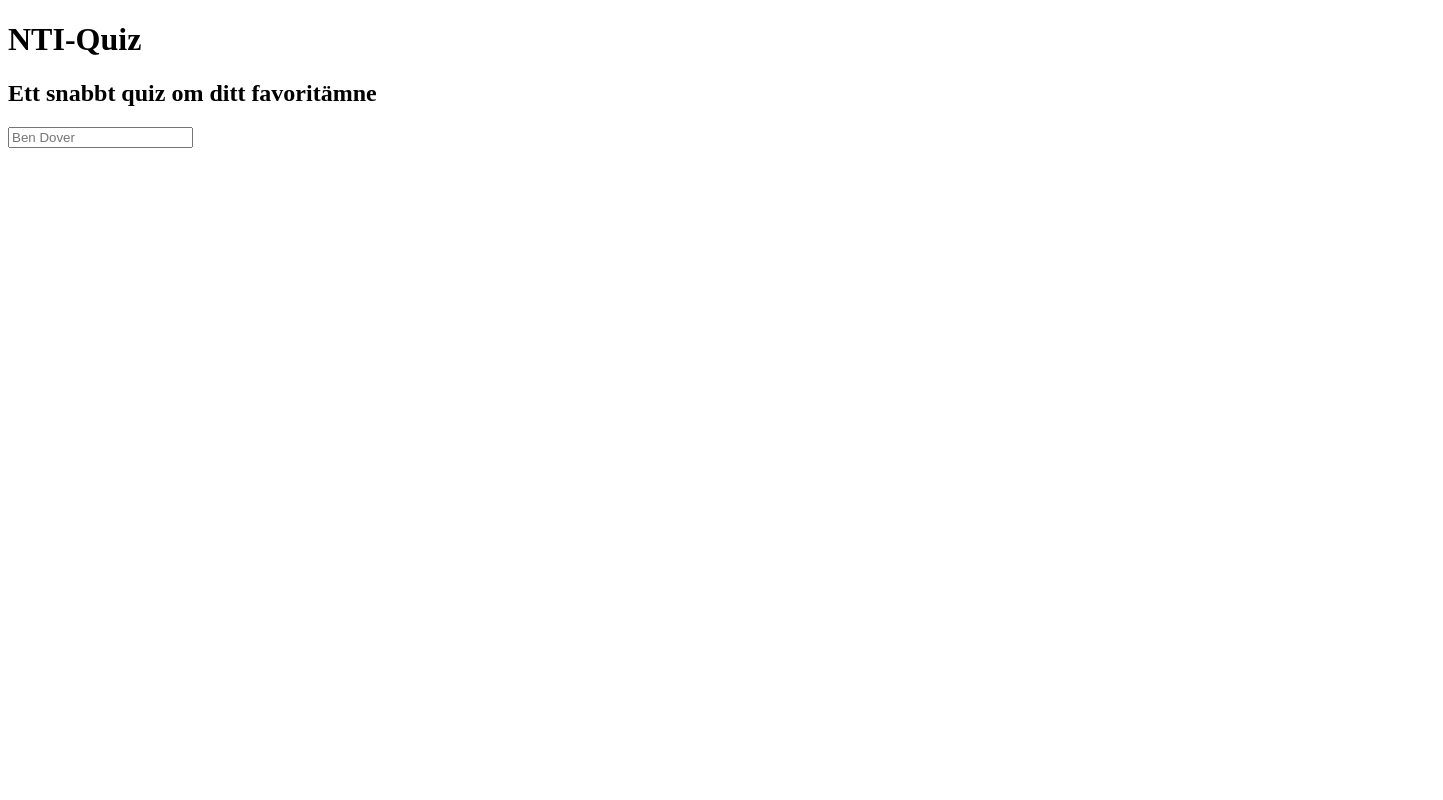
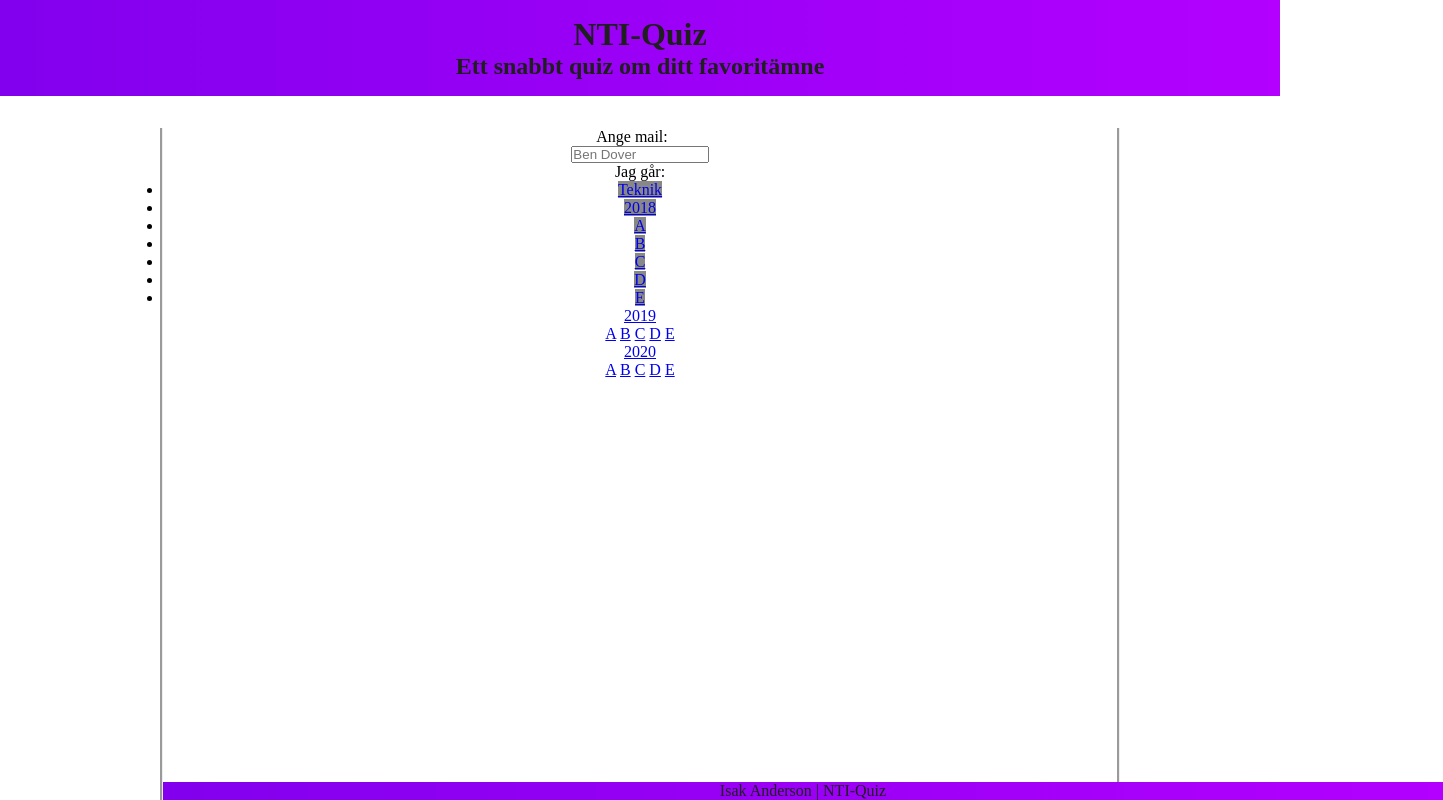
Before and after one commit to snurkeburk/Quiz, a plain HTML site: page index.html in a window 1280 px wide. Shown: the whole page, 1443 px wide, since content can reach past the window. Drawn offline with Linux system fonts and the light colour scheme.

Commit message:
added options, started making dropdown meny for classes

```diff
--- a/index.html
+++ b/index.html
@@ -3,6 +3,8 @@
 <head>
     <meta charset="UTF-8">
     <meta name="viewport" content="width=device-width, initial-scale=1.0">
+    <link rel="stylesheet" href="style.css">
+
     <title>Document</title>
 </head>
 <body>
@@ -12,10 +14,40 @@
         <h2>Ett snabbt quiz om ditt favoritämne</h2>
     </header>
     <form>
-        <input placeholder="Ben Dover" id="name">
+        <p id="mailText">Ange mail: </p>
+        <input placeholder="Ben Dover" id="mail" required>
+        <p id="klassFörsta">Jag går:</p>
+        <ul class="dropdown">
+            <li><a href="#" class="dropbtn">Teknik</a></li>
+                <li><a href="#">2018</a></li>
+                        <li><a href="#" class="bokstav">A</a></li>
+                        <li><a href="#" class="bokstav">B</a></li>
+                        <li><a href="#" class="bokstav">C</a></li>
+                        <li><a href="#" class="bokstav">D</a></li>
+                        <li><a href="#" class="bokstav">E</a></li>
+
+                <a href="#">2019</a>
+                    <div class="dropdown-content-again">
+                        <a href="#" class="bokstav">A</a>
+                        <a href="#" class="bokstav">B</a>
+                        <a href="#" class="bokstav">C</a>
+                        <a href="#" class="bokstav">D</a>
+                        <a href="#" class="bokstav">E</a>
+                    </div>
+
+                <a href="#">2020</a>
+                    <div class="dropdown-content-again">
+                        <a href="#" class="bokstav">A</a>
+                        <a href="#" class="bokstav">B</a>
+                        <a href="#" class="bokstav">C</a>
+                        <a href="#" class="bokstav">D</a>
+                        <a href="#" class="bokstav">E</a>
+                    </div>
+
+
     </form>
 
 
-    <footer></footer>
+    <footer>Isak Anderson | NTI-Quiz</footer>
 </body>
 </html>
--- /dev/null
+++ b/style.css
@@ -0,0 +1,66 @@
+* {
+  margin: 0;
+  padding: 0;
+}
+
+body {
+  height: 100vh;
+  width: 100%;
+  display: grid;
+  grid-template-rows: auto 1fr auto;
+}
+
+header {
+  text-align: center;
+  color: rgb(31, 31, 31);
+  background: rgb(130, 0, 237);
+  background: linear-gradient(
+    90deg,
+    rgba(130, 0, 237, 1) 0%,
+    rgba(179, 0, 255, 1) 100%
+  );
+  padding: 1em;
+  margin-bottom: 2em;
+}
+
+form {
+  display: flex;
+  flex-direction: column;
+  text-align: center;
+  border-left-style: groove;
+  border-right-style: groove;
+  margin-left: 10em;
+  margin-right: 10em;
+}
+
+#mail {
+  height: 1em;
+  width: 10em;
+  margin-left: auto;
+  margin-right: auto;
+}
+
+#mailText {
+  margin-right: 1em;
+}
+
+ul li a {
+  background-color: #888;
+}
+
+ul li li {
+  display: none;
+}
+footer {
+  width: 100%;
+  text-align: center;
+  color: rgb(31, 31, 31);
+  background: rgb(130, 0, 237);
+  background: linear-gradient(
+    90deg,
+    rgba(130, 0, 237, 1) 0%,
+    rgba(179, 0, 255, 1) 100%
+  );
+  position: absolute;
+  bottom: 0;
+}
```
